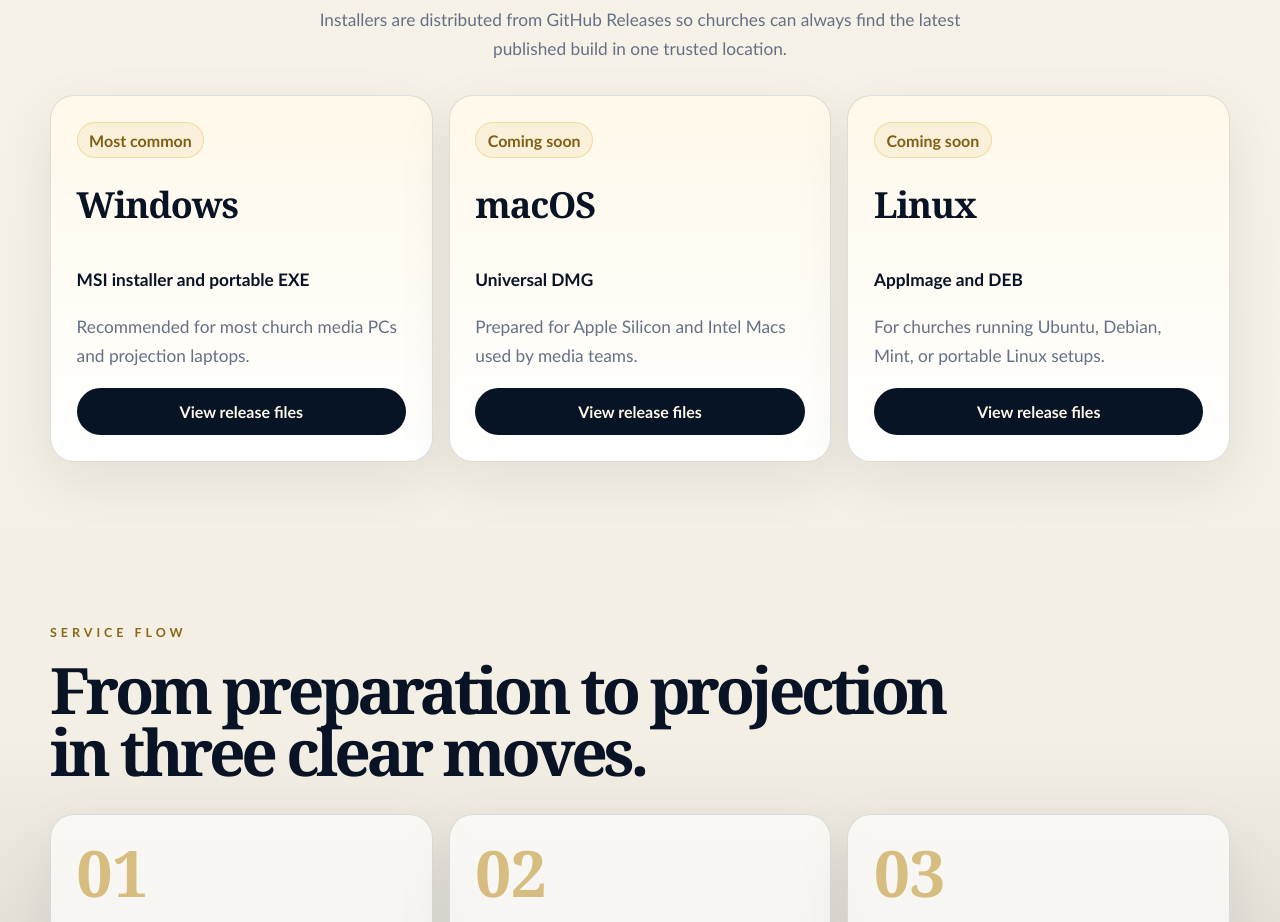
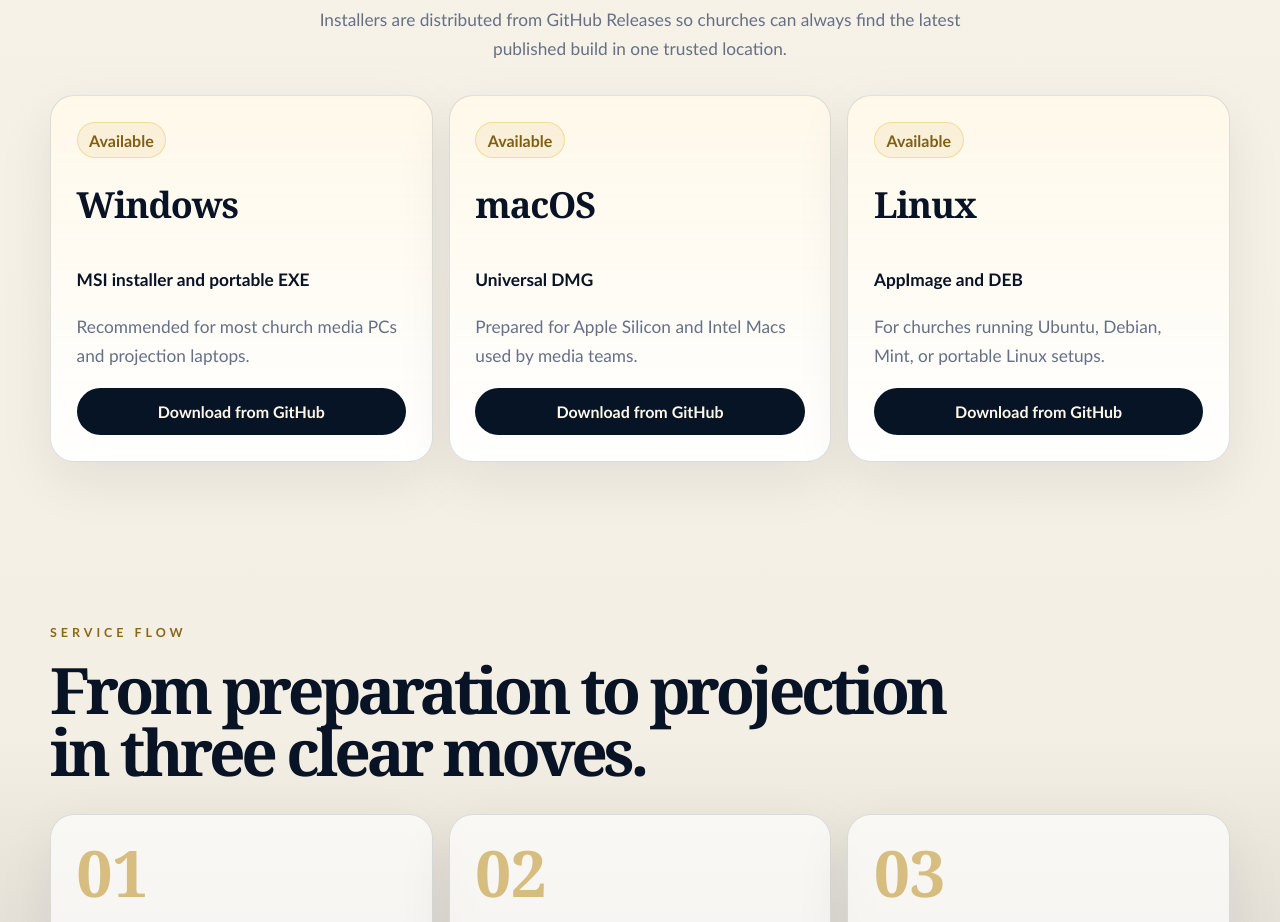
Before and after one commit to DevPrinceK/dlprojector, a React (Vite) app in the folder website/: page / in a window 1280 px wide. Shown: the part 2306-3228 px from the top of the page. Built offline with nearby package versions, Linux system fonts and the light colour scheme.

Commit message:
Update marketing download links

```diff
--- a/website/src/MarketingSite.tsx
+++ b/website/src/MarketingSite.tsx
@@ -5,19 +5,19 @@ const downloadOptions = [
     platform: "Windows",
     format: "MSI installer and portable EXE",
     detail: "Recommended for most church media PCs and projection laptops.",
-    badge: "Most common"
+    badge: "Available"
   },
   {
     platform: "macOS",
     format: "Universal DMG",
     detail: "Prepared for Apple Silicon and Intel Macs used by media teams.",
-    badge: "Coming soon"
+    badge: "Available"
   },
   {
     platform: "Linux",
     format: "AppImage and DEB",
     detail: "For churches running Ubuntu, Debian, Mint, or portable Linux setups.",
-    badge: "Coming soon"
+    badge: "Available"
   }
 ];
 
@@ -183,7 +183,7 @@ export function MarketingSite() {
               <p className="format">{option.format}</p>
               <p>{option.detail}</p>
               <a href={releaseUrl} target="_blank" rel="noreferrer">
-                View release files
+                Download from GitHub
               </a>
             </article>
           ))}
```
Also changed, not shown: 1 other file (tests, documents, lock files or other folders).
